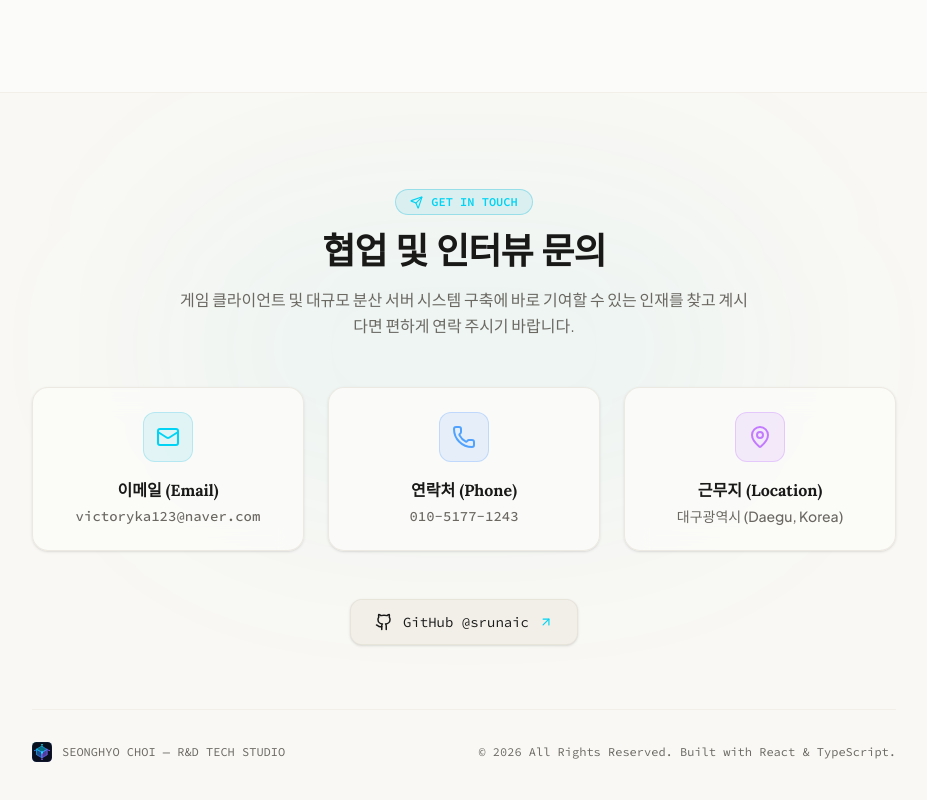
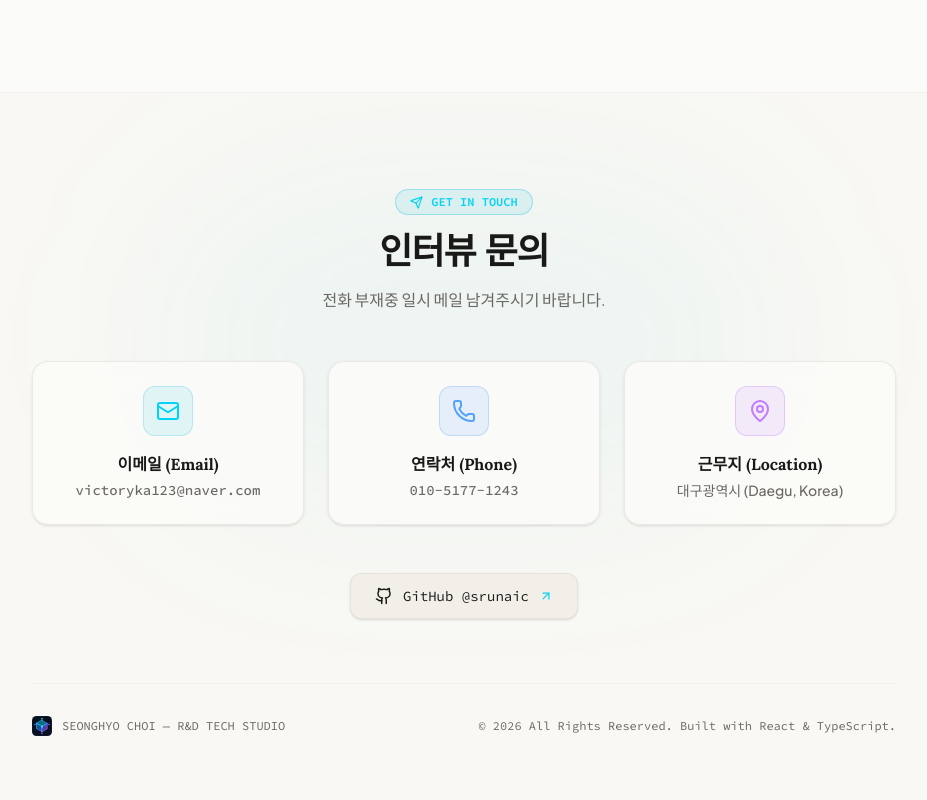
Before and after one commit to srunaic/my_portfolio_website, a React (Vite) app: page / in a window 1280 px wide. Shown: the part 4366-5166 px from the top of the page, without its empty margins (176-1103 px from the left). Built offline with nearby package versions, Linux system fonts and the light colour scheme.

Commit message:
font 수정

```diff
--- a/src/components/Contact.tsx
+++ b/src/components/Contact.tsx
@@ -15,10 +15,11 @@ export const Contact: React.FC = () => {
                 </div>
 
                 <h2 className="font-serif text-3xl md:text-4xl font-bold mb-4 text-text-primary tracking-tight">
-                    협업 및 인터뷰 문의
+                    인터뷰 문의
                 </h2>
+
                 <p className="text-text-muted mb-12 text-sm md:text-base leading-relaxed max-w-xl mx-auto">
-                    게임 클라이언트 및 대규모 분산 서버 시스템 구축에 바로 기여할 수 있는 인재를 찾고 계시다면 편하게 연락 주시기 바랍니다.
+                    전화 부재중 일시 메일 남겨주시기 바랍니다.
                 </p>
 
                 <div className="grid md:grid-cols-3 gap-6 mb-12">
```
